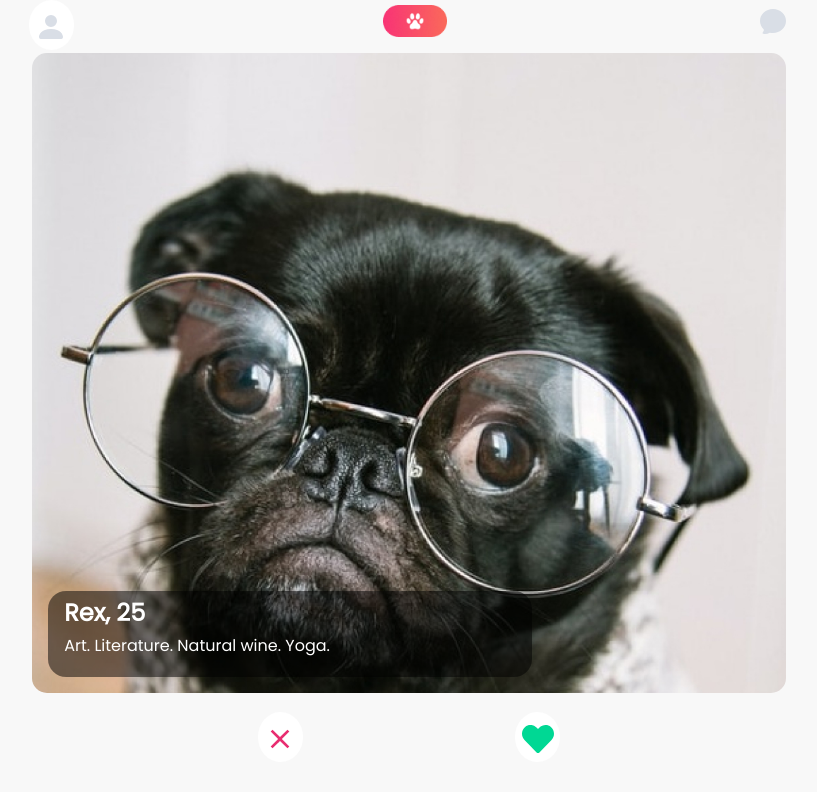
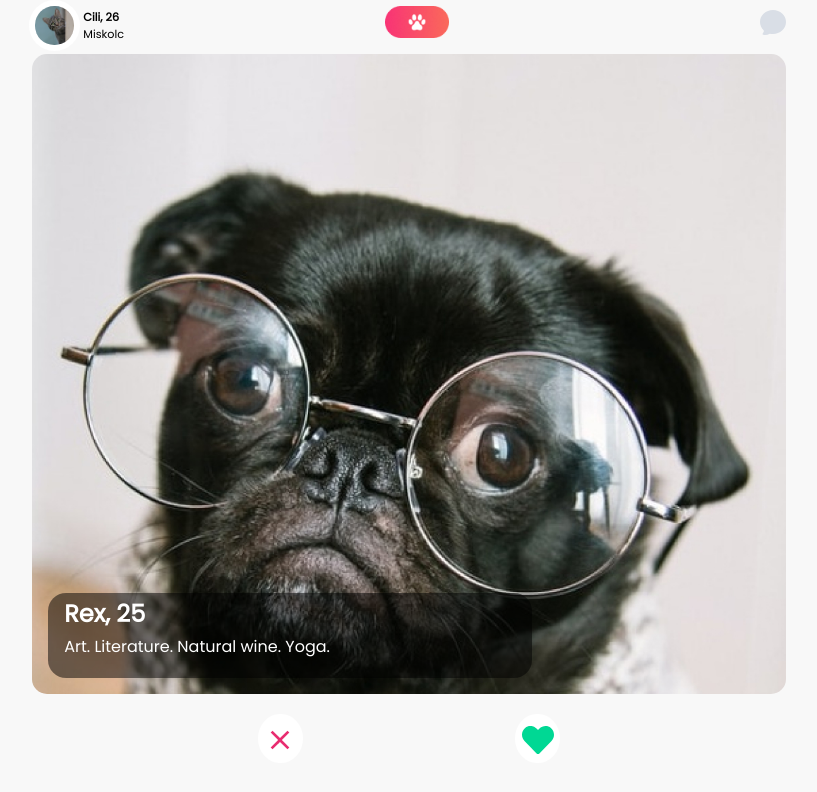
Before and after one commit to agnesnora/tindogReact, a React (Vite) app: page / in a window 1280 px wide. Shown: the top 792 px of the page, without its empty margins (231-1048 px from the left). Built offline with nearby package versions, Linux system fonts and the light colour scheme.

Commit message:
styling profile and header

```diff
--- a/src/App.css
+++ b/src/App.css
@@ -43,8 +43,12 @@ header {
   display: flex;
   justify-content: space-between;
   align-items: center;
+  margin-left: 0;
 }
-
+/* .item {
+  flex: 1;
+  text-align: center;
+} */
 header > .icon {
   margin-bottom: 0.5rem;
 }
@@ -52,6 +56,7 @@ header > .icon {
 header > img {
   width: 4rem;
   margin-bottom: 0.5em;
+  margin-right: 3em;
 }
 
 .person,
@@ -161,12 +166,31 @@ button {
   color: #fff;
   padding: 1em;
 }
+.profile {
+  display: flex;
+  align-items: center;
+}
 .profile-picture {
   background-image: url("/images/catProfile.jpg");
-  height: 4em;
-  width: 4em;
+  height: 1.2em;
+  width: 1.2em;
   background-size: cover;
   border-radius: 50%;
+}
+.profile-info {
+  display: flex;
+  justify-content: left;
+  align-items: center;
+}
+
+.profile-hero {
+  margin-left: 0.2em;
+  text-align: left;
+}
+.profile-hero > p,
+.profile-hero > h4 {
+  margin: 0;
+  font-size: 0.7em;
 }
 
 @media (min-width: 760px) {
--- a/src/App.jsx
+++ b/src/App.jsx
@@ -13,6 +13,7 @@ function App() {
   const [dogsData, setDogsData] = useState({});
   const [dogsDataClone, setDogsDataClone] = useState(dogs);
   const [currentDog, setCurrentDog] = useState(dogs[0]);
+  const [isNewGame, setIsNewGame] = useState(false);
 
   const [myDogs, setMyDogs] = useState([]);
   const [profileOn, setProfileOn] = useState(false);
@@ -20,7 +21,7 @@ function App() {
 
   useEffect(() => {
     setDogsData(dogs);
-  }, []);
+  }, [isNewGame]);
 
   useEffect(() => {
     const savedDogs = JSON.parse(localStorage.getItem("dogs"));
@@ -31,7 +32,7 @@ function App() {
 
   function showMyDogs() {
     setProfileOn(true);
-    console.log(profileOn);
+
     const savedDogs = JSON.parse(localStorage.getItem("dogs"));
     if (savedDogs) {
       setMyDogs(savedDogs);
@@ -39,7 +40,7 @@ function App() {
   }
 
   const handleLike = () => {
-    let currentIndex = dogsDataClone.indexOf(currentDog);
+    let currentIndex = dogsData.indexOf(currentDog);
     const updatedCurrentDog = {
       ...currentDog,
       hasBeenLiked: true,
@@ -48,13 +49,12 @@ function App() {
     const updatedDogs = [...myDogs, currentDog];
     setMyDogs(updatedDogs);
     localStorage.setItem("dogs", JSON.stringify(updatedDogs));
+    setDogsData((prevData) =>
+      prevData.filter((item) => item.id !== currentDog.id)
+    );
 
     setTimeout(() => {
       setCurrentDog(dogsData[currentIndex + 1]);
-      // setDogsLiked([...dogsLiked, updatedCurrentDog]);
-      // setMyDogs(dogsLiked);
-      // localStorage.setItem("dogs", JSON.stringify(dogsLiked));
-      // saveMyDogs();
     }, 1000);
   };
 
@@ -65,6 +65,7 @@ function App() {
       ...currentDog,
       hasBeenSwiped: true,
     };
+
     setCurrentDog(updatedCurrentDog);
     setTimeout(() => {
       setCurrentDog(dogsData[currentIndex + 1]);
@@ -72,15 +73,20 @@ function App() {
   }
 
   function startOver() {
-    setCurrentDog(dogs[0]);
-    // setDogsLiked([]);
+    setIsNewGame(true);
+    setCurrentDog(dogsData[0]);
+
+    setProfileOn(false);
+  }
+  function checkAgain() {
+    setCurrentDog(dogsData[0]);
+
     setProfileOn(false);
   }
 
   function handleClear() {
     setMyDogs([]);
     localStorage.removeItem("dogs");
-    console.log(myDogs);
   }
 
   return (
@@ -99,9 +105,9 @@ function App() {
         <>
           {" "}
           <p>No more dogs in your area</p>
-          <div className="dogList-container">
+          {/* <div className="dogList-container">
             <DogList dogsLiked={myDogs} />
-          </div>
+          </div> */}
         </>
       )}
 
@@ -109,7 +115,7 @@ function App() {
         currentDog={currentDog}
         handleLike={handleLike}
         handleDismiss={handleDismiss}
-        refresh={startOver}
+        refresh={checkAgain}
       />
     </div>
   );
--- a/src/components/Header.jsx
+++ b/src/components/Header.jsx
@@ -1,17 +1,21 @@
-import { FaPaw } from "react-icons/fa";
 import { HiChatBubbleOvalLeft } from "react-icons/hi2";
-import { BsPersonFill } from "react-icons/bs";
+
 export default function Header({ showMyDogs, startOver }) {
   return (
     <>
       <header>
-        <button onClick={showMyDogs}>
-          {" "}
-          <BsPersonFill className="icon person" />
-        </button>
+        <div className="profile">
+          <button onClick={showMyDogs}>
+            <div className="profile-picture"></div>
+          </button>
+          <div className="profile-hero">
+            <h4>Cili, 26</h4>
+            <p>Miskolc</p>
+          </div>
+        </div>
 
         <img src="/images/paw.png" onClick={startOver} />
-        {/* <FaPaw className="icon paw" /> */}
+
         <HiChatBubbleOvalLeft className="icon chat" />
       </header>
     </>
--- a/src/components/Profile.jsx
+++ b/src/components/Profile.jsx
@@ -6,9 +6,14 @@ export default function Profile({ handleClear, dogsLiked }) {
   //   }
   return (
     <div>
-      <div className="profile-picture">
-        {/* <img className="profile-picture" src="../images/catProfile.jpg" /> */}
-      </div>
+      {/* <div className="profile-info">
+        <div className="profile-picture"></div>
+        <div className="profile-hero">
+          <h4>Cili, 26</h4>
+          <p>Hungary, Miskolc</p>
+        </div>
+      </div> */}
+
       <h2>Dogs you liked</h2>
       <p>hover and click to know them better</p>
       <div className="dogList-container">
--- a/src/data.js
+++ b/src/data.js
@@ -6,16 +6,20 @@ const dogs = [
     bio: "Art. Literature. Natural wine. Yoga.",
     hasBeenSwiped: false,
     hasBeenLiked: false,
+    attribute: "",
+    id: 1,
   },
 
   {
     name: "Teddy",
-    avatar: "/images/dog-teddy.jpg",
+    avatar: "/images/vinci.jpg",
     age: 43,
     bio: "Chasing squirrels is my jam. Want to join?",
     hasBeenSwiped: false,
     hasBeenLiked: false,
-    attribute: "",
+    attribute:
+      "https://unsplash.com/@o5ky?utm_content=creditCopyText&utm_medium=referral&utm_source=unsplash",
+    id: 2,
   },
   {
     name: "Miri",
@@ -26,6 +30,7 @@ const dogs = [
     hasBeenLiked: false,
     attribute:
       "https://unsplash.com/@richardbrutyo?utm_content=creditCopyText&utm_medium=referral&utm_source=unsplash",
+    id: 3,
   },
   {
     name: "Dodi",
@@ -36,6 +41,7 @@ const dogs = [
     hasBeenLiked: false,
     attribute:
       "https://unsplash.com/@richardbrutyo?utm_content=creditCopyText&utm_medium=referral&utm_source=unsplash",
+    id: 4,
   },
   {
     name: "Daisy",
@@ -46,6 +52,7 @@ const dogs = [
     hasBeenLiked: false,
     attribute:
       "https://unsplash.com/@erdaest?utm_content=creditCopyText&utm_medium=referral&utm_source=unsplash",
+    id: 5,
   },
   {
     name: "Rudi",
@@ -55,6 +62,7 @@ const dogs = [
     hasBeenSwiped: false,
     hasBeenLiked: false,
     attribute: "Image by bublikhaus on Freepik",
+    id: 6,
   },
   {
     name: "Reddy",
@@ -64,6 +72,7 @@ const dogs = [
     hasBeenSwiped: false,
     hasBeenLiked: false,
     attribute: "Image by master1305 on Freepik",
+    id: 7,
   },
   {
     name: "Pumi",
@@ -73,6 +82,7 @@ const dogs = [
     hasBeenSwiped: false,
     hasBeenLiked: false,
     attribute: "Photo by Will Gardiner on Unsplash",
+    id: 8,
   },
   {
     name: "Jani",
@@ -82,6 +92,7 @@ const dogs = [
     hasBeenSwiped: false,
     hasBeenLiked: false,
     attribute: "Photo by Jamie Street on Unsplash",
+    id: 9,
   },
 ];
 
```
Also changed, not shown: 1 other file (tests, documents, lock files or other folders).
